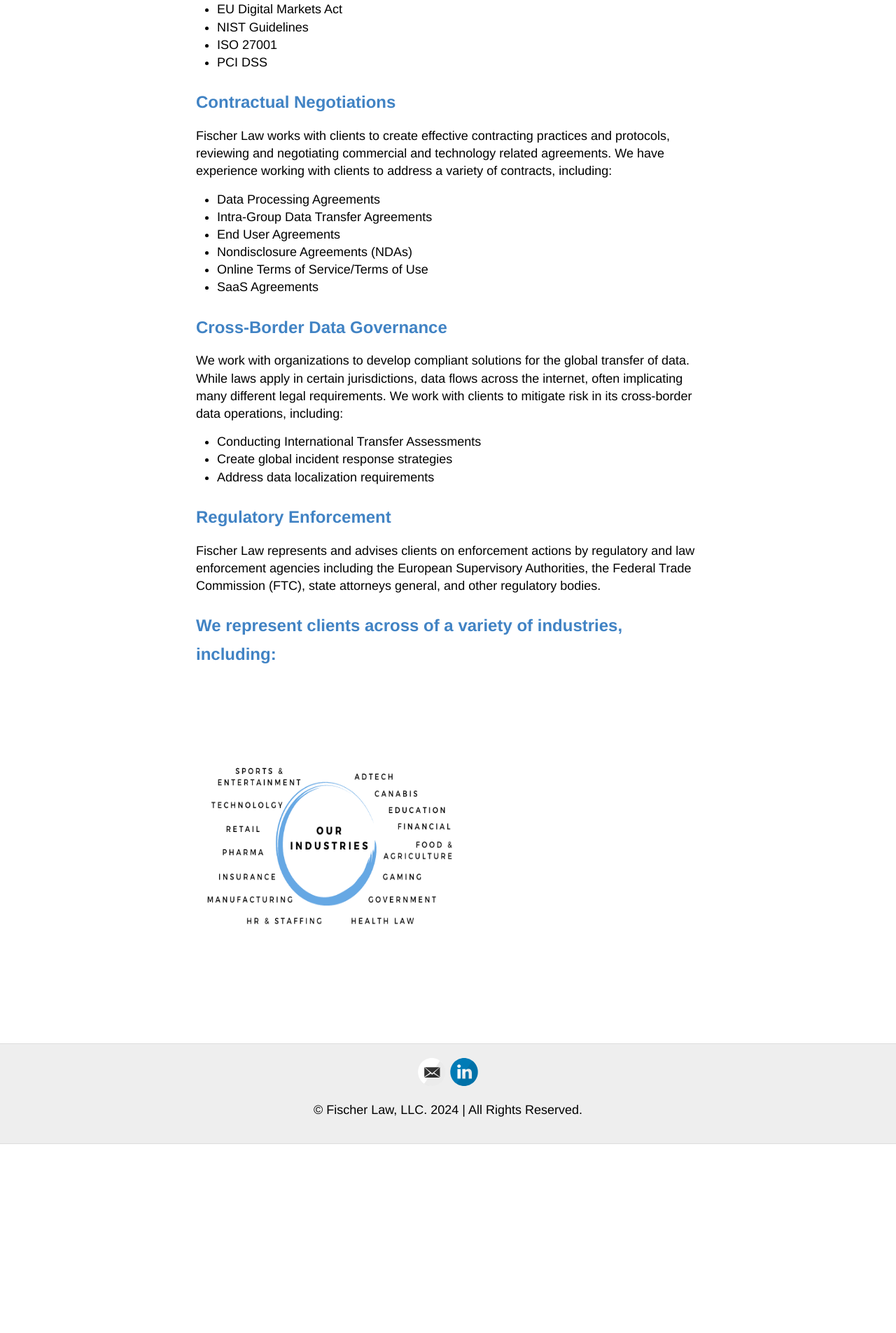
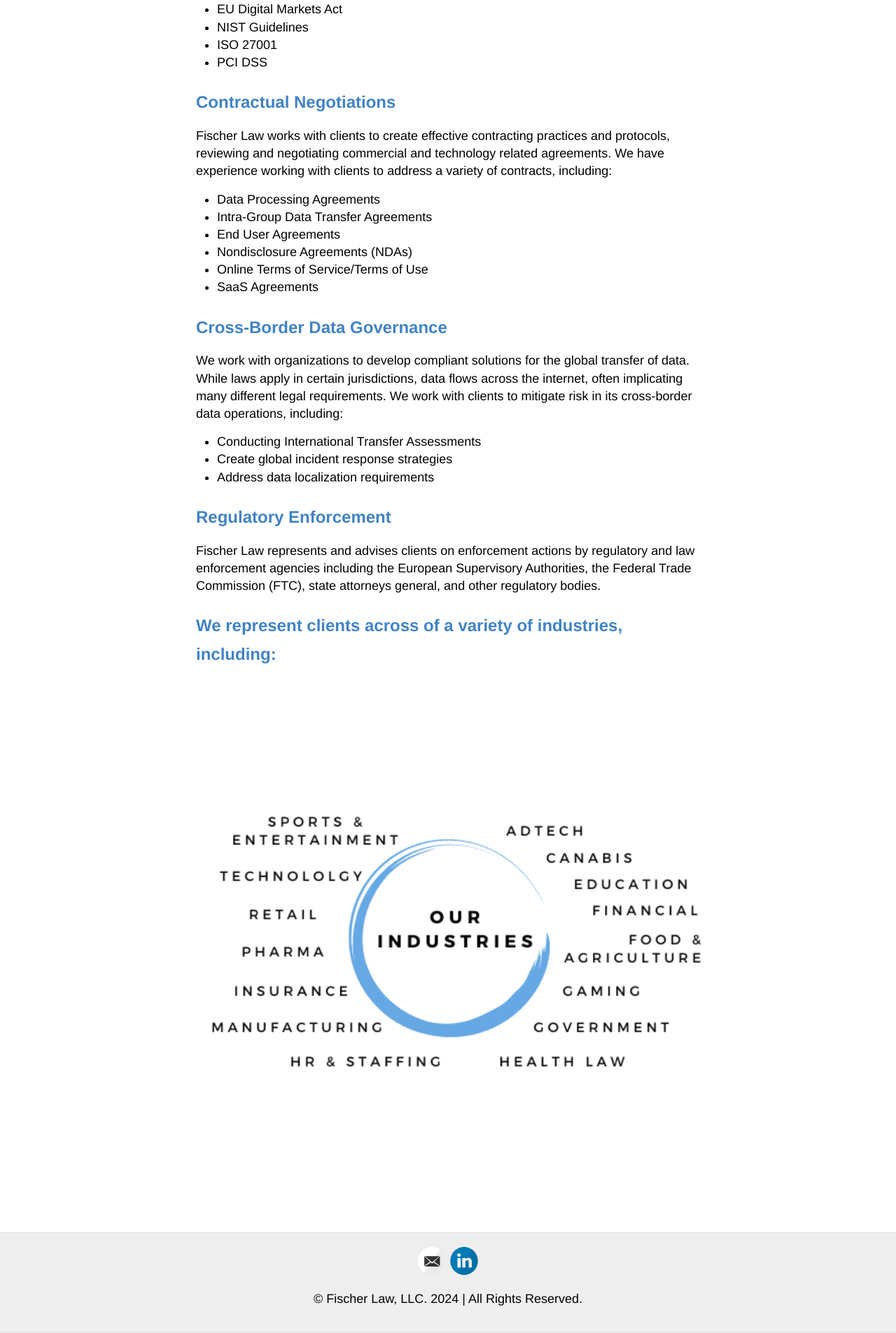
Before and after one commit to jfischeresq/jordanfischerlaw.github.io, a Jekyll site: the page built from ourservices.md, in a window 1280 px wide. Shown: the part 1334-3239 px from the top of the page at 70% size. Built offline with Jekyll 4.4.1, drawn with Linux system fonts in a browser that asks for light colours; before the commit the page ends 2969 px from its top, so only the background shows below that.

Commit message:
Update ourservices.md

```diff
--- a/ourservices.md
+++ b/ourservices.md
@@ -62,4 +62,4 @@
 
 ## We represent clients across of a variety of industries, including:
 
-<img style="float: center; width:50%; height:50%; margin:10px; " src="/images/Industries.png">
+<img style="float: center; width:100%; height:auto; margin:10px; " src="/images/Industries.png">
```
